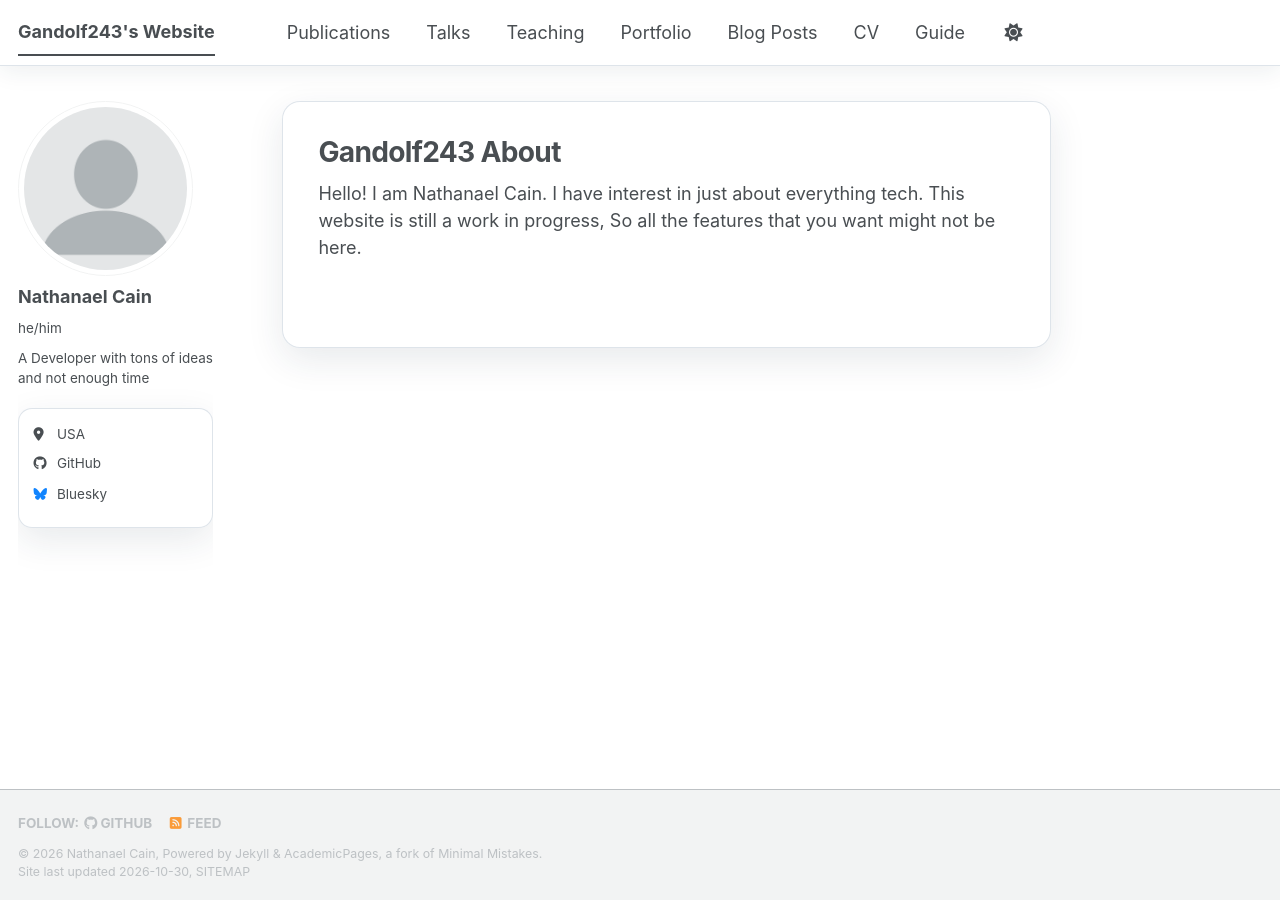
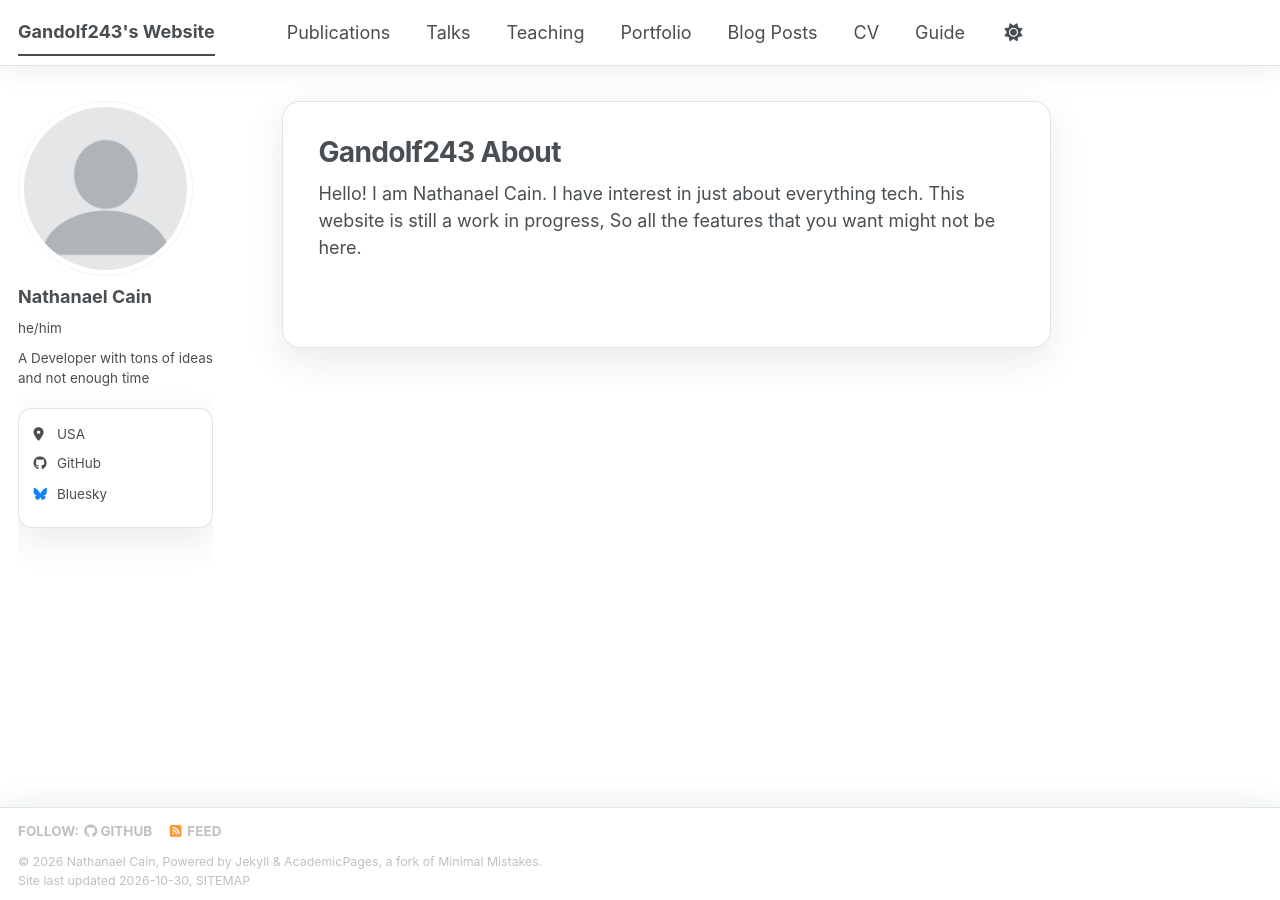
Before and after one commit to gandolf243/gandolf243.github.io, a Jekyll site: the page built from _pages/about.md, in a window 1280 px wide. Built offline with Jekyll 4.4.1, drawn with Linux system fonts in a browser that asks for light colours; a style sheet for code colours, icons or effects is not loaded.

Commit message:
Add pinned glass footer styling

```diff
--- a/_sass/layout/_liquid-glass.scss
+++ b/_sass/layout/_liquid-glass.scss
@@ -34,6 +34,7 @@ body {
   background: var(--glass-page);
   background-image: none;
   background-attachment: fixed;
+  padding-bottom: 6rem;
 }
 
 .masthead {
@@ -52,6 +53,26 @@ body {
 
 .masthead::after {
   display: none;
+}
+
+/* Keep the footer docked like a bottom navigation bar on every screen size. */
+.page__footer {
+  position: fixed;
+  left: 0;
+  right: 0;
+  bottom: 0;
+  z-index: 20;
+  float: none;
+  width: 100%;
+  margin: 0;
+  background: var(--glass-nav);
+  border-top: 1px solid var(--glass-line);
+  box-shadow: 0 -5px 24px rgba(25, 45, 62, 0.08);
+}
+
+.page__footer footer {
+  margin-top: 0;
+  padding: 0.45rem 1rem calc(0.55rem + env(safe-area-inset-bottom));
 }
 
 .greedy-nav,
@@ -205,6 +226,7 @@ td {
 /* Blur is progressive enhancement; solid translucent fallbacks remain readable. */
 @supports (backdrop-filter: blur(1px)) {
   .masthead,
+  .page__footer,
   .page .page__inner-wrap,
   .sidebar .author__urls,
   .toc,
@@ -248,6 +270,16 @@ td {
 @media print {
   body {
     background: #fff;
+    padding-bottom: 0;
+  }
+
+  .page__footer {
+    position: static;
+    background: #fff;
+    border: 0;
+    box-shadow: none;
+    -webkit-backdrop-filter: none;
+    backdrop-filter: none;
   }
 
   .page .page__inner-wrap {
```
